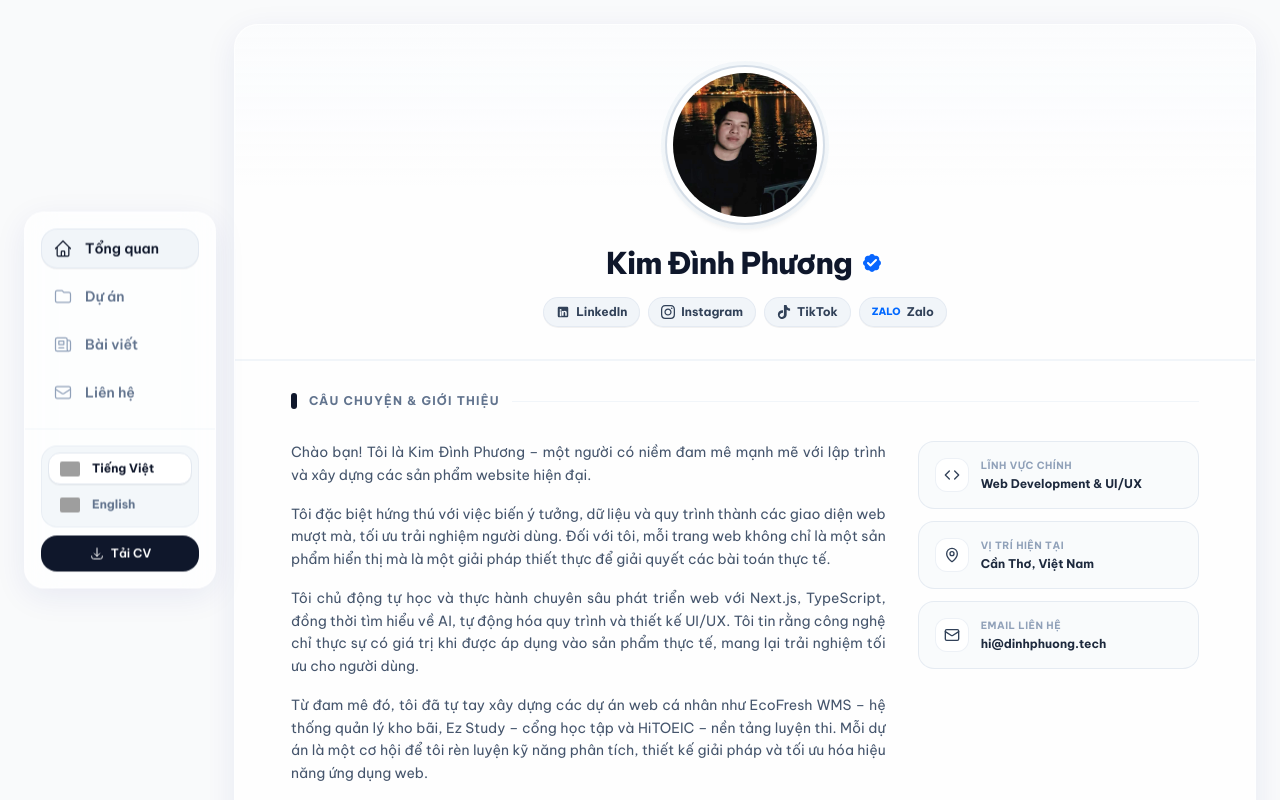
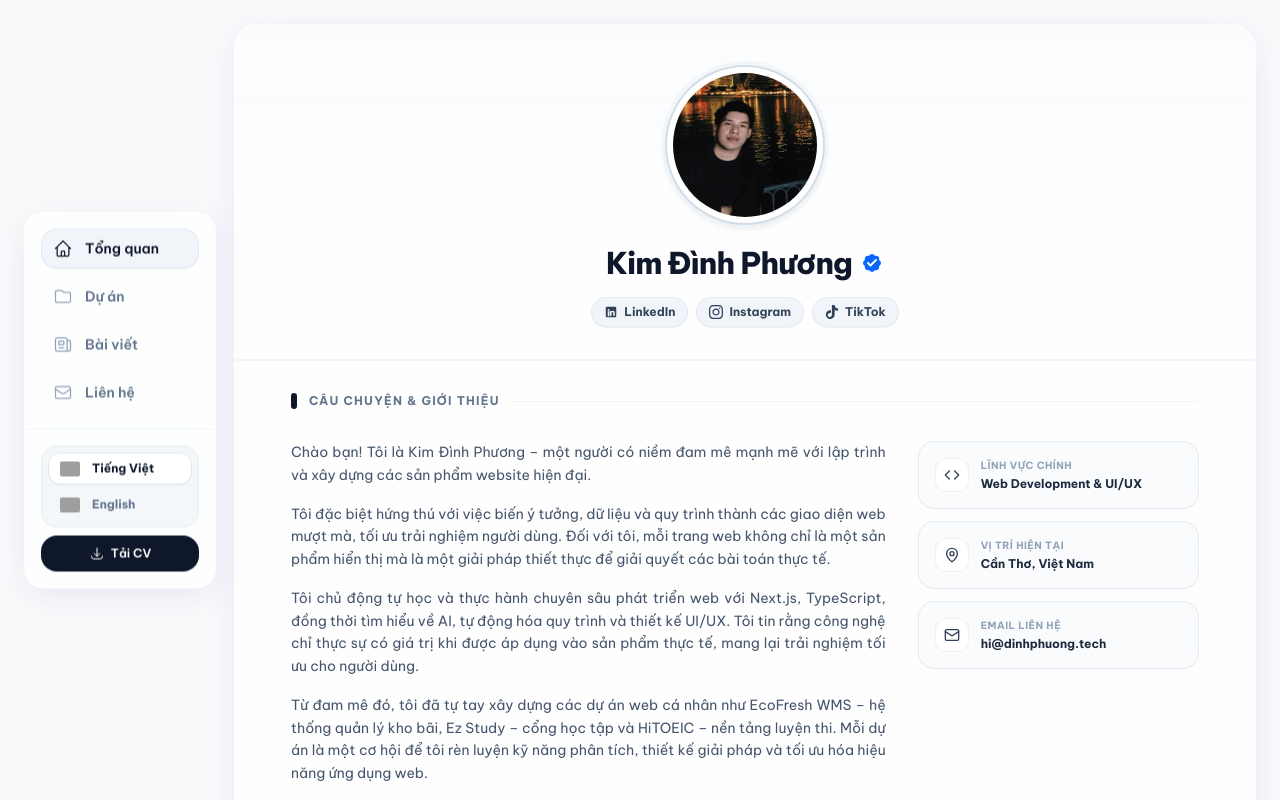
Before and after one commit to dinhphuong25/portfolio1, a Next.js app: page / in a window 1280 px wide. Shown: the top 800 px of the page. Built offline with nearby package versions, Linux system fonts and the light colour scheme; grey boxes are pictures that could not be loaded.

Commit message:
fix: remove Zalo link from profile header

```diff
--- a/src/components/ProfileHeader.tsx
+++ b/src/components/ProfileHeader.tsx
@@ -100,17 +100,6 @@ export default function ProfileHeader({ onMessage: _onMessage }: ProfileHeaderPr
                         </svg>
                         <span>TikTok</span>
                     </a>
-
-                    {/* Zalo */}
-                    <a
-                        href="https://zalo.me/0903917400"
-                        target="_blank"
-                        rel="noopener noreferrer"
-                        className="px-3 py-1.5 rounded-xl bg-slate-100 dark:bg-slate-800 border border-slate-200/80 dark:border-slate-700/80 text-slate-700 dark:text-slate-200 text-xs font-bold hover:text-[#0068FF] dark:hover:text-[#0068FF] hover:bg-white dark:hover:bg-slate-900 hover:border-[#0068FF]/40 shadow-2xs hover:shadow-md hover:-translate-y-0.5 transition-all duration-200 flex items-center gap-1.5 cursor-pointer"
-                    >
-                        <span className="font-extrabold text-[10px] text-[#0068FF] leading-none shrink-0">ZALO</span>
-                        <span>Zalo</span>
-                    </a>
                 </motion.div>
             </div>
         </section>
```
